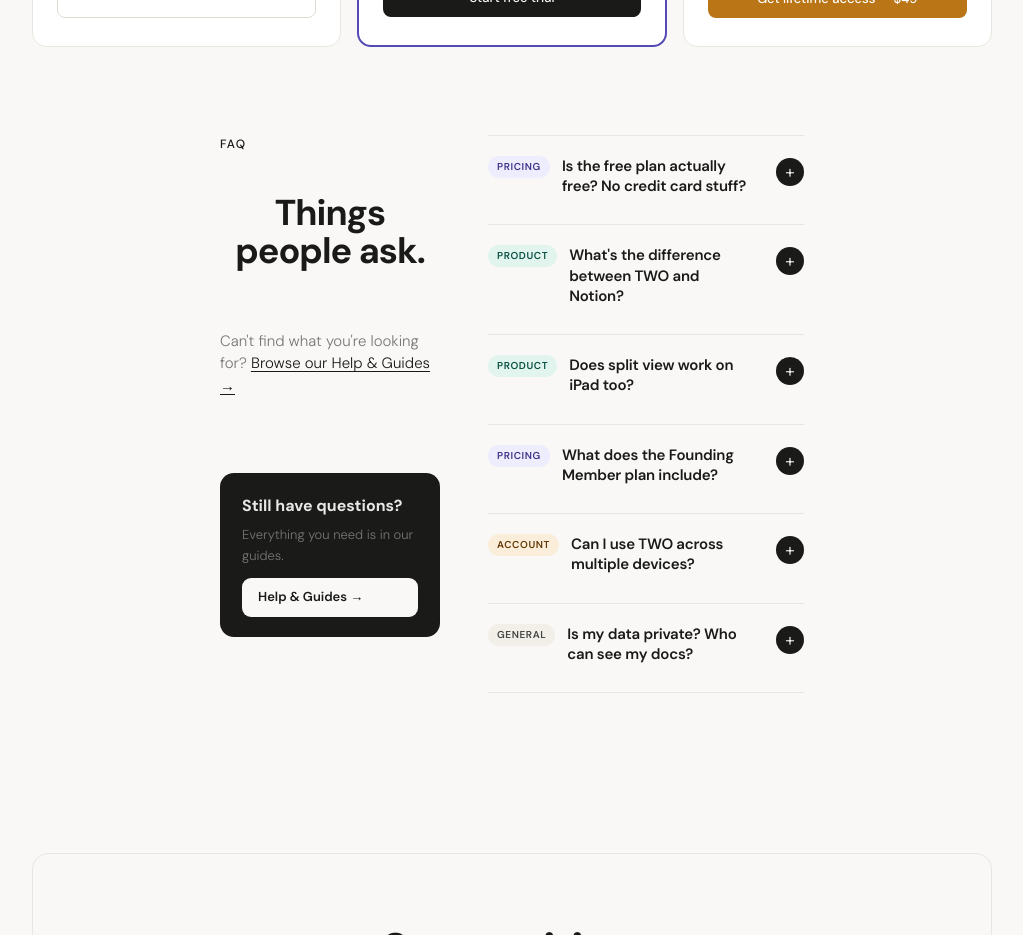
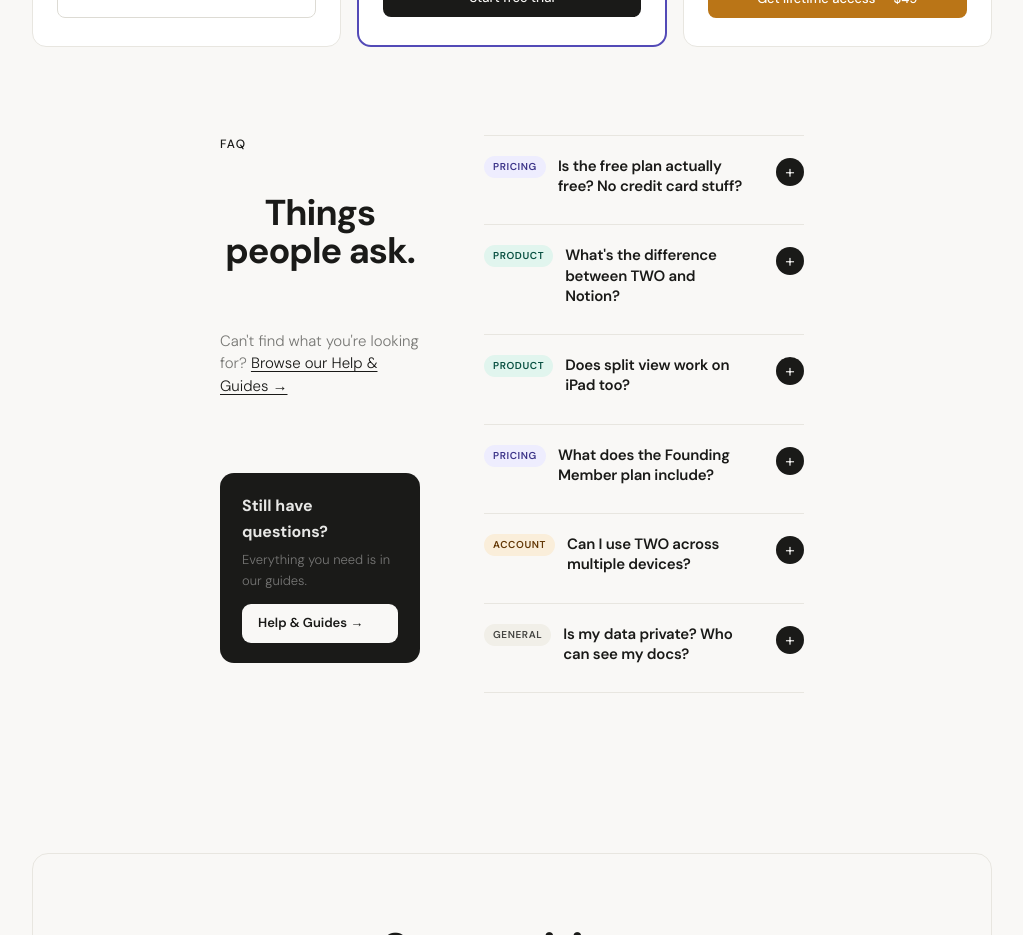
Before and after one commit to sillyledger/two-website, a Next.js app: page / in a window 1280 px wide. Shown: the part 3960-4895 px from the top of the page, without its empty margins (128-1151 px from the left). Built offline with nearby package versions, Linux system fonts and the light colour scheme.

Commit message:
Update globals.css

```diff
--- a/styles/globals.css
+++ b/styles/globals.css
@@ -904,8 +904,8 @@ h2 {
   max-width: 960px;
   margin: 0 auto;
   display: grid;
-  grid-template-columns: 220px 1fr;
-  gap: 48px;
+  grid-template-columns: 1fr 1.6fr;
+  gap: 64px;
   align-items: start;
 }
 
```
